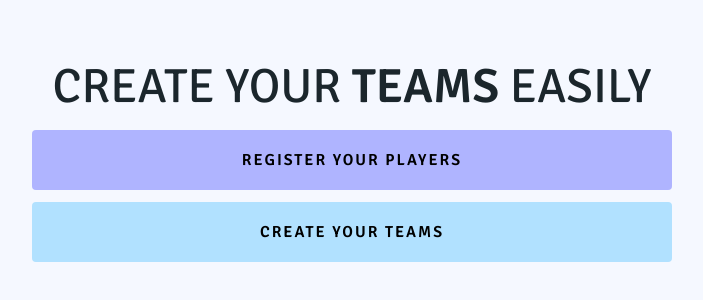
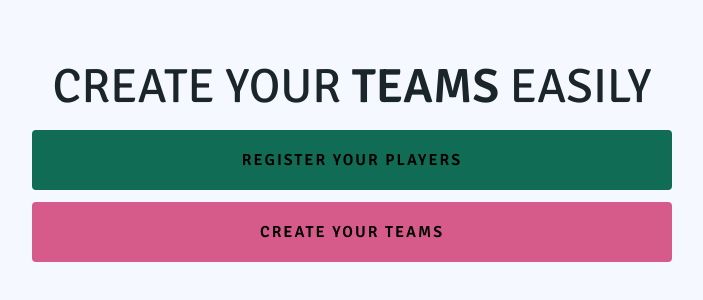
Before and after one commit to NataliaFrancisca/generate-teams, a React (Vite) app: page / in a window 1280 px wide. Shown: the part 238-538 px from the top of the page, without its empty margins (288-991 px from the left). Built offline with nearby package versions, Linux system fonts and the light colour scheme.

Commit message:
feat: change buttons color

```diff
--- a/src/pages/Home/index.jsx
+++ b/src/pages/Home/index.jsx
@@ -10,8 +10,8 @@ const Home = () => {
     return(
         <HomeStyled>
             <HomeTitle>CREATE YOUR <b>TEAMS</b> EASILY</HomeTitle>
-            <Button backgroundColor="#AFB4FF" onClick={onNavigatePlayersPage}>REGISTER YOUR PLAYERS</Button>
-            <Button backgroundColor="#B1E1FF" onClick={onNavigateTeamsPage}>CREATE YOUR TEAMS</Button>
+            <Button backgroundColor="#106c54" onClick={onNavigatePlayersPage}>REGISTER YOUR PLAYERS</Button>
+            <Button backgroundColor="#d65b8b" onClick={onNavigateTeamsPage}>CREATE YOUR TEAMS</Button>
         </HomeStyled>
     )
 }
```
